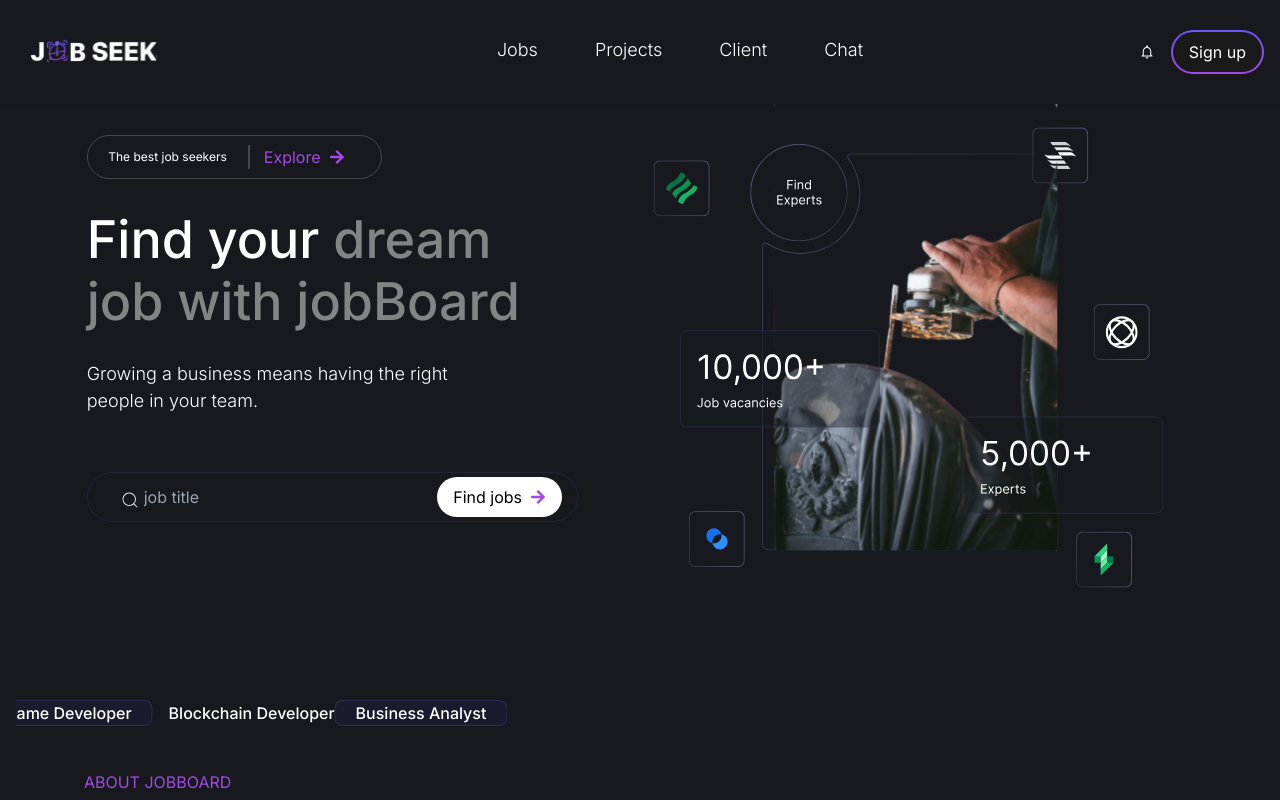
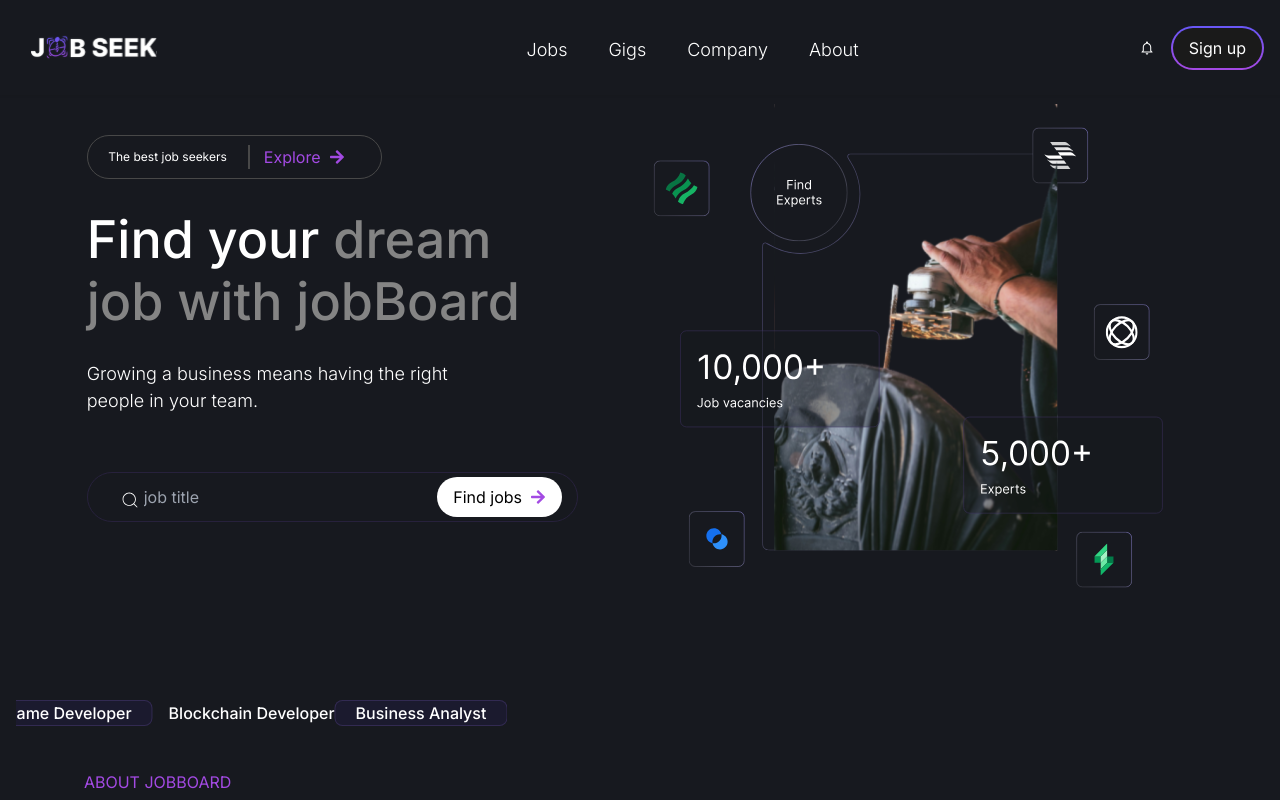
Before and after one commit to Cyrusweb/jobseek, a React (Vite) app: page / in a window 1280 px wide. Shown: the top 800 px of the page. Built offline with nearby package versions, Linux system fonts and the light colour scheme.

Commit message:
working on mobie nav

```diff
--- a/src/Components/Nav.jsx
+++ b/src/Components/Nav.jsx
@@ -3,8 +3,13 @@ import logo from "../assets/Link.svg";
 import { IoMdNotificationsOutline } from "react-icons/io";
 import { CiMenuFries } from "react-icons/ci";
 import { IoMdClose } from "react-icons/io";
+import Btn from "./Props/Btn";
+import { RiArrowDropDownLine } from "react-icons/ri";
+import { RiArrowDropUpLine } from "react-icons/ri";
 function Nav() {
   const [toggle, setToggle] = useState(false);
+
+  //props
 
   const handle = () => {
     setToggle(!toggle);
@@ -14,55 +19,63 @@ function Nav() {
     <>
       <main>
         <nav className=" w-full drop-shadow-sm z-10 bg-[#0d0e11] backdrop-blur-sm left-0 md:bg-[#17191F] right-0 fixed top-0 flex justify-between p-4 items-center">
-          <img
-            src={logo}
-            alt="logo"
-            className="md:w-[189.19px] h-[30px] object-contain"
-          />
+          <figure>
+            <img
+              src={logo}
+              alt="logo"
+              className="md:w-[189.19px] h-[30px] object-contain"
+            />
+          </figure>
+
           <div className="">
             <div
               className={`md:flex  ${
                 toggle ? "block bmd" : "hidden"
-              } md:relative md:top-0 absolute   w-[60%]   z-0   mx-4 rounded-lg mt-3    right-0    top-14 md:bg-transparent  bg-[#ffff] text-white md:font-light    font-inter`}
+              } md:relative md:top-0 absolute left-0 top-0  px-4   bg-[#0d0e11]   z-0     mt-3    right-0    top- md:bg-transparent  text-white md:font-light    font-inter`}
             >
-              <ul className="md:flex md:space-x-[25px]   mb-4  md:text-white  text-[13px]  md:text-[18px]  m-auto justify-center  md:space-y-0 space-y-[8px]">
-                <li className=" md:mt-0 mt-4 border-[1px] cool w-[80%] rounded-full pl-4 pr-4 pt-2 pb-2  md:w-auto  m-auto text-center">
+              <ul className="md:flex md:space-x-[25px]   mb-4  md:text-white  text-[18px]  md:text-[18px]  m-auto justify-center  md:space-y-0 space-y-[15px]">
+                <li className=" md:mt-0 md:hidden  ">
+                  <div className="flex items-center justify-between">
+                    <figure>
+                      <img
+                        src={logo}
+                        alt="logo"
+                        className="w-[100px] h-[30px] object-contain"
+                      />
+                    </figure>
+                    <IoMdClose
+                      size={25}
+                      className="text-white font-bold"
+                      onClick={handle}
+                    />
+                  </div>
+                </li>
+                <li className=" md:mt-0  cursor-pointer md:pl-4 md:pt-2  px-2 md:px-0  ">
                   Jobs
                 </li>
-                <li className=" md:mt-0  pl-4 pr-4 pt-2 pb-2  border-[1px] cool  w-[80%] md:w-auto m-auto rounded-full text-center">
-                  Projects
+                <li className=" md:mt-0  cursor-pointer    md:pl-4 md:pt-2  px-2 md:px-0  ">
+                  Gigs
                 </li>
-                <li className=" md:mt-0   border-[1px] cool pl-4 pr-4 pt-2 pb-2   w-[80%] md:w-auto   m-auto  rounded-full text-center">
-                  Client
+                <li className="  md:mt-0  cursor-pointer  md:pl-4 md:pt-2 px-2 md:px-0   ">
+                  Company
                 </li>
-                <li className=" md:mt-0  cool     border-pl-4 md:pl-4 mdpr-4 pt-2 pb-2 pb-2gray-400 w-[80%] md:w-auto   m-auto rounded-full text-center">
-                  Chat
+                <li className=" md:mt-0   cursor-pointer   md:pl-4 md:pt-2  px-2 md:px-0  ">
+                  About
                 </li>
-                <li className=" md:mt-0 md:hidden bg-[#904EE9]  md:pl-0 md:pr-0   border-pl-4 pl-4 pr-4 pt-2 pb-2 pb-2gray-400 w-[80%] md:w-auto   m-auto   rounded-full text-center">
-                  Sign up Free
+                <li className=" md:mt-0 md:hidden  ">
+                  <Btn className="mt-12  cursor-pointer " />
                 </li>
               </ul>
             </div>
           </div>
           <div className="md:hidden" onClick={handle}>
-            {toggle ? (
-              //   <CiMenuFries size={25} className="text-white font-bold" />
-              <IoMdClose
-                size={25}
-                className="text-white font-bold"
-                onClick={handle}
-              />
-            ) : (
-              <CiMenuFries size={25} className="text-white font-bold" />
-            )}
+            {<CiMenuFries size={25} className="text-white font-bold" />}
           </div>
           <div className="md:flex items-center gap-4 hidden">
             <div>
-              <IoMdNotificationsOutline className="text-white" />
+              <IoMdNotificationsOutline className="text-white  cursor-pointer " />
             </div>
-            <button className="vl">
-              <span className="inner">Sign up</span>
-            </button>
+            <Btn className="mt-0  cursor-pointer " />
           </div>
         </nav>
       </main>
--- /dev/null
+++ b/src/Components/Props/Btn.jsx
@@ -0,0 +1,16 @@
+import React from "react";
+
+function Btn(props) {
+  const { className } = props;
+  return (
+    <>
+      <main>
+        <button className={`vl ${className}`}>
+          <span className="inner">Sign up</span>
+        </button>
+      </main>
+    </>
+  );
+}
+
+export default Btn;
```
